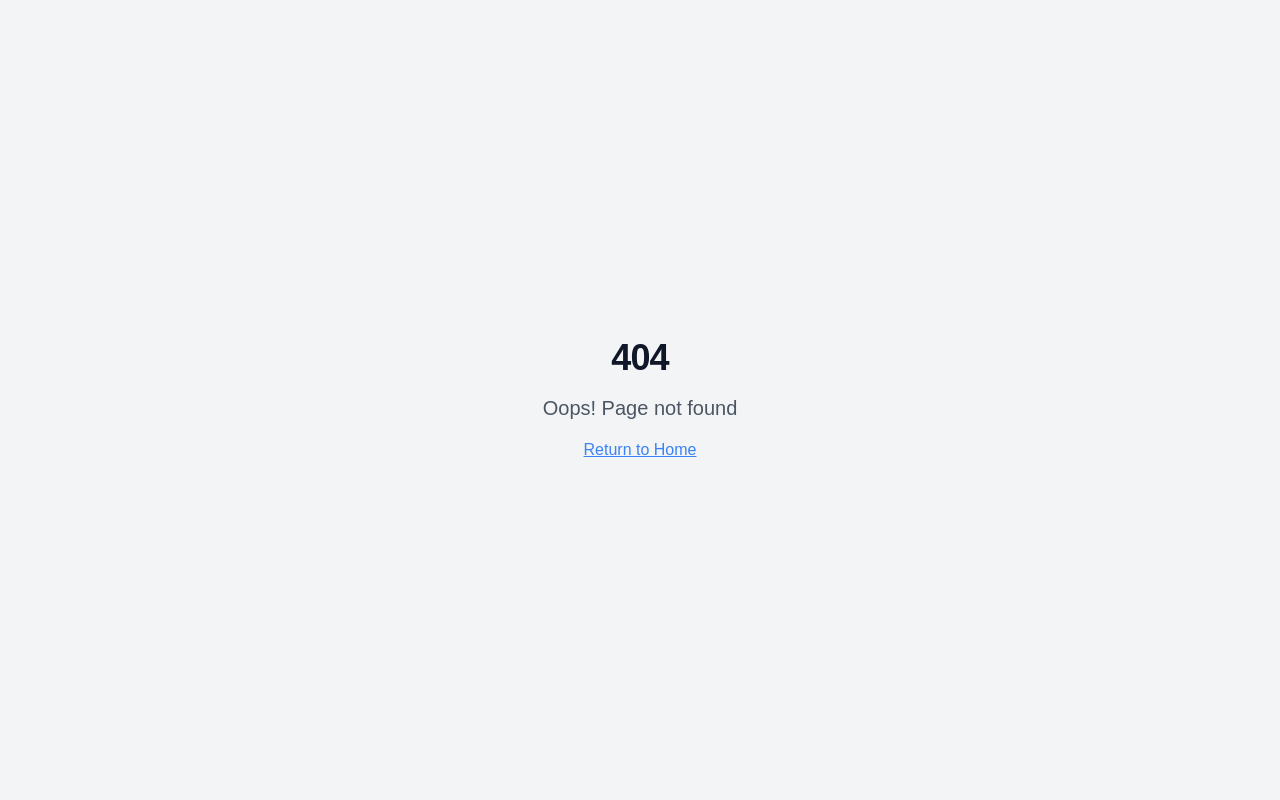
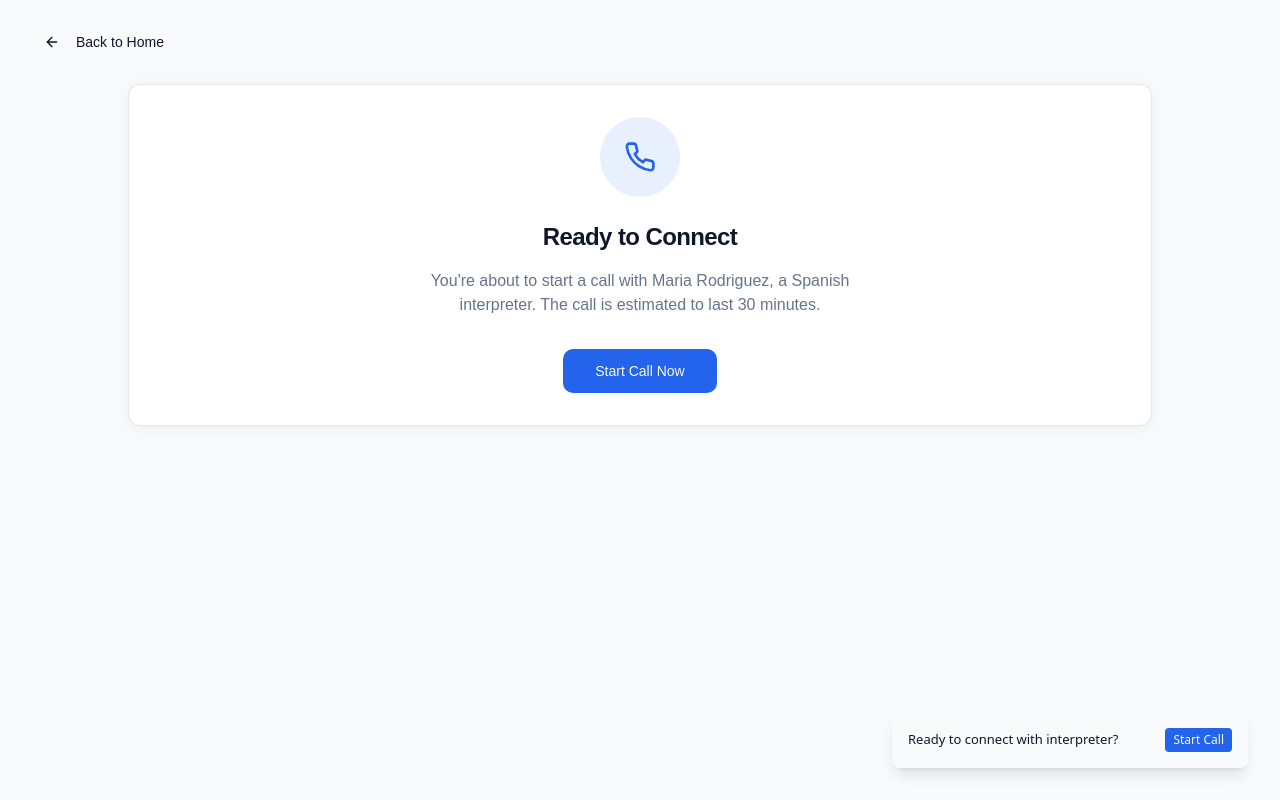
Before and after one commit to BerjisTech/interpreter-grove, a React (Vite) app: page /call in a window 1280 px wide. Before the commit this address had no page. Built offline with nearby package versions, Linux system fonts and the light colour scheme.

Commit message:
Update blank page content
The page was updated.

```diff
--- a/src/App.tsx
+++ b/src/App.tsx
@@ -1,9 +1,11 @@
+
 import { Toaster } from "@/components/ui/toaster";
 import { Toaster as Sonner } from "@/components/ui/sonner";
 import { TooltipProvider } from "@/components/ui/tooltip";
 import { QueryClient, QueryClientProvider } from "@tanstack/react-query";
 import { BrowserRouter, Routes, Route } from "react-router-dom";
 import Index from "./pages/Index";
+import Call from "./pages/Call";
 import NotFound from "./pages/NotFound";
 
 const queryClient = new QueryClient();
@@ -16,6 +18,7 @@ const App = () => (
       <BrowserRouter>
         <Routes>
           <Route path="/" element={<Index />} />
+          <Route path="/call" element={<Call />} />
           {/* ADD ALL CUSTOM ROUTES ABOVE THE CATCH-ALL "*" ROUTE */}
           <Route path="*" element={<NotFound />} />
         </Routes>
--- /dev/null
+++ b/src/pages/Call.tsx
@@ -0,0 +1,82 @@
+
+import { useEffect, useState } from "react";
+import CallInterface from "@/components/call/CallInterface";
+import { useNavigate } from "react-router-dom";
+import { Button } from "@/components/ui/button";
+import { PhoneIcon, ArrowLeft } from "lucide-react";
+import { toast } from "sonner";
+
+const CallPage = () => {
+  const navigate = useNavigate();
+  const [callStarted, setCallStarted] = useState(false);
+
+  const startCall = () => {
+    toast.success("Starting call with interpreter");
+    setCallStarted(true);
+  };
+
+  const endCall = () => {
+    setCallStarted(false);
+    setTimeout(() => {
+      navigate("/");
+    }, 1000);
+  };
+
+  useEffect(() => {
+    // Auto-prompt to start call when page loads
+    const timer = setTimeout(() => {
+      if (!callStarted) {
+        toast("Ready to connect with interpreter?", {
+          action: {
+            label: "Start Call",
+            onClick: startCall
+          },
+        });
+      }
+    }, 1500);
+
+    return () => clearTimeout(timer);
+  }, [callStarted]);
+
+  return (
+    <div className="min-h-screen flex flex-col">
+      <div className="container mx-auto py-6 px-4">
+        <Button
+          variant="ghost"
+          size="sm"
+          onClick={() => navigate("/")}
+          className="mb-6"
+        >
+          <ArrowLeft className="mr-2 h-4 w-4" />
+          Back to Home
+        </Button>
+
+        <div className="max-w-5xl mx-auto">
+          {callStarted ? (
+            <div className="rounded-lg overflow-hidden shadow-xl border border-border" style={{ height: "70vh" }}>
+              <CallInterface onEndCall={endCall} />
+            </div>
+          ) : (
+            <div className="bg-card rounded-lg p-8 text-center shadow-soft border border-border">
+              <div className="w-20 h-20 bg-primary/10 rounded-full flex items-center justify-center mx-auto mb-6">
+                <PhoneIcon className="h-8 w-8 text-primary" />
+              </div>
+
+              <h1 className="text-2xl font-bold mb-4">Ready to Connect</h1>
+              <p className="text-muted-foreground mb-8 max-w-md mx-auto">
+                You're about to start a call with Maria Rodriguez, a Spanish interpreter.
+                The call is estimated to last 30 minutes.
+              </p>
+
+              <Button size="lg" onClick={startCall}>
+                Start Call Now
+              </Button>
+            </div>
+          )}
+        </div>
+      </div>
+    </div>
+  );
+};
+
+export default CallPage;
--- a/src/pages/Index.tsx
+++ b/src/pages/Index.tsx
@@ -1,11 +1,147 @@
-// Update this page (the content is just a fallback if you fail to update the page)
+
+import Hero from "@/components/home/Hero";
+import InterpreterCard from "@/components/interpreters/InterpreterCard";
+import { Button } from "@/components/ui/button";
+import { useRef } from "react";
+import { ArrowDown, MapPin } from "lucide-react";
+
+const interpreters = [
+  {
+    id: "1",
+    name: "Maria Rodriguez",
+    languages: ["Spanish", "English"],
+    rating: 4.8,
+    reviews: 142,
+    availability: "Available Today • 9AM-5PM",
+    image: "https://images.unsplash.com/photo-1573496359142-b8d87734a5a2?q=80&w=2576&auto=format&fit=crop&ixlib=rb-4.0.3&ixid=M3wxMjA3fDB8MHxwaG90by1wYWdlfHx8fGVufDB8fHx8fA%3D%3D",
+    specialties: ["Medical", "Legal"],
+    online: true,
+  },
+  {
+    id: "2",
+    name: "Wei Chen",
+    languages: ["Mandarin", "English", "Cantonese"],
+    rating: 4.9,
+    reviews: 97,
+    availability: "Available Tomorrow • 8AM-4PM",
+    image: "https://images.unsplash.com/photo-1577880216142-8549e9488dad?q=80&w=2670&auto=format&fit=crop&ixlib=rb-4.0.3&ixid=M3wxMjA3fDB8MHxwaG90by1wYWdlfHx8fGVufDB8fHx8fA%3D%3D",
+    specialties: ["Technical", "Business"],
+    online: false,
+  },
+  {
+    id: "3",
+    name: "Ahmed Hassan",
+    languages: ["Arabic", "English", "French"],
+    rating: 4.7,
+    reviews: 78,
+    availability: "Available Today • 7AM-3PM",
+    image: "https://images.unsplash.com/photo-1507003211169-0a1dd7228f2d?q=80&w=2574&auto=format&fit=crop&ixlib=rb-4.0.3&ixid=M3wxMjA3fDB8MHxwaG90by1wYWdlfHx8fGVufDB8fHx8fA%3D%3D",
+    specialties: ["Medical", "Educational"],
+    online: true,
+  },
+];
 
 const Index = () => {
+  const interpretersRef = useRef<HTMLDivElement>(null);
+
+  const scrollToInterpreters = () => {
+    interpretersRef.current?.scrollIntoView({ behavior: 'smooth' });
+  };
+
   return (
-    <div className="min-h-screen flex items-center justify-center bg-gray-100">
-      <div className="text-center">
-        <h1 className="text-4xl font-bold mb-4">Welcome to Your Blank App</h1>
-        <p className="text-xl text-gray-600">Start building your amazing project here!</p>
+    <div className="min-h-screen flex flex-col">
+      {/* Hero Section */}
+      <Hero />
+
+      {/* Scroll to interpreters button */}
+      <div className="flex justify-center -mt-16 relative z-10">
+        <Button
+          variant="outline"
+          size="lg"
+          className="glass-button rounded-full px-6"
+          onClick={scrollToInterpreters}
+        >
+          <ArrowDown className="mr-2 h-4 w-4" />
+          Find an Interpreter
+        </Button>
+      </div>
+
+      {/* Interpreters Section */}
+      <div
+        className="container mx-auto py-24 px-4 md:px-6"
+        ref={interpretersRef}
+      >
+        <div className="text-center mb-12">
+          <h2 className="text-3xl font-bold mb-4">Available Interpreters</h2>
+          <p className="text-muted-foreground max-w-2xl mx-auto">
+            Connect with our professional interpreters instantly via video call, phone call, or in-person meetings.
+          </p>
+
+          {/* Location filter */}
+          <div className="flex items-center justify-center mt-6">
+            <div className="bg-accent/50 rounded-full px-4 py-2 flex items-center">
+              <MapPin className="h-4 w-4 mr-2 text-primary" />
+              <span className="text-sm">New York, NY</span>
+              <Button variant="ghost" size="sm" className="ml-2 h-7 text-xs">
+                Change
+              </Button>
+            </div>
+          </div>
+        </div>
+
+        {/* Interpreter Cards */}
+        <div className="grid grid-cols-1 md:grid-cols-2 lg:grid-cols-3 gap-6">
+          {interpreters.map((interpreter) => (
+            <InterpreterCard
+              key={interpreter.id}
+              interpreter={interpreter}
+            />
+          ))}
+        </div>
+
+        {/* View More Button */}
+        <div className="text-center mt-12">
+          <Button size="lg">
+            View All Interpreters
+          </Button>
+        </div>
+      </div>
+
+      {/* Call Demo Section */}
+      <div className="bg-accent/30 py-24">
+        <div className="container mx-auto px-4 md:px-6">
+          <div className="text-center mb-12">
+            <h2 className="text-3xl font-bold mb-4">Experience Seamless Interpretation</h2>
+            <p className="text-muted-foreground max-w-2xl mx-auto">
+              Our platform provides high-quality video and audio for clear, reliable interpretation services.
+            </p>
+          </div>
+
+          <div className="max-w-4xl mx-auto rounded-lg overflow-hidden shadow-xl border border-white/20">
+            <div style={{ height: "500px" }}>
+              {/* Include the CallInterface component */}
+              {/* The height is fixed for demo purposes */}
+              <div className="w-full h-full">
+                <video
+                  src="https://player.vimeo.com/external/403295687.sd.mp4?s=3446f787cefa52e7824d6ce6501f5bd7a3f6add6&profile_id=165&oauth2_token_id=57447761"
+                  autoPlay
+                  muted
+                  loop
+                  className="w-full h-full object-cover"
+                />
+              </div>
+            </div>
+          </div>
+
+          <div className="text-center mt-12">
+            <Button size="lg" className="mr-4">
+              Start a Free Call
+            </Button>
+            <Button variant="outline" size="lg">
+              See How It Works
+            </Button>
+          </div>
+        </div>
       </div>
     </div>
   );
```
